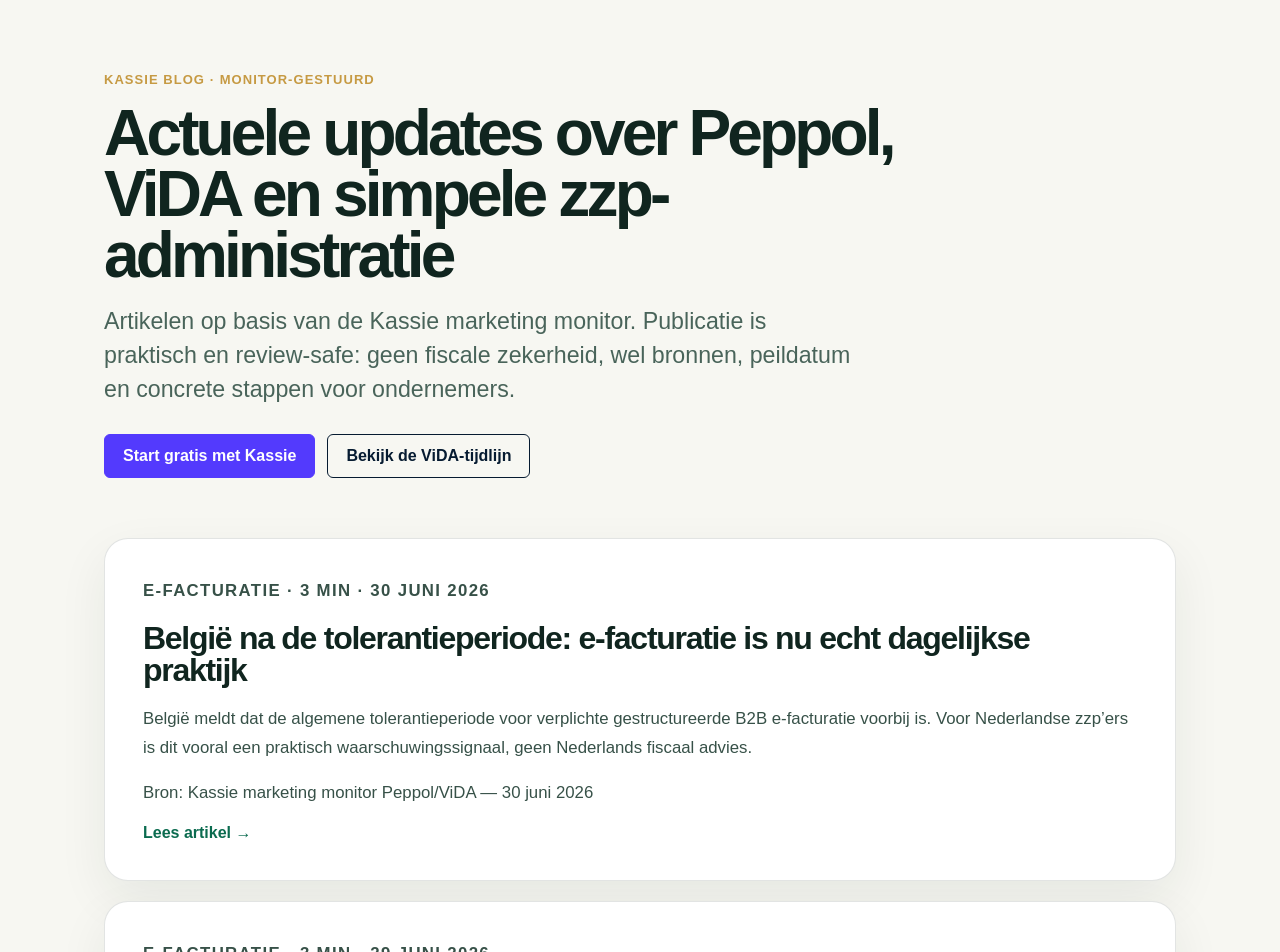
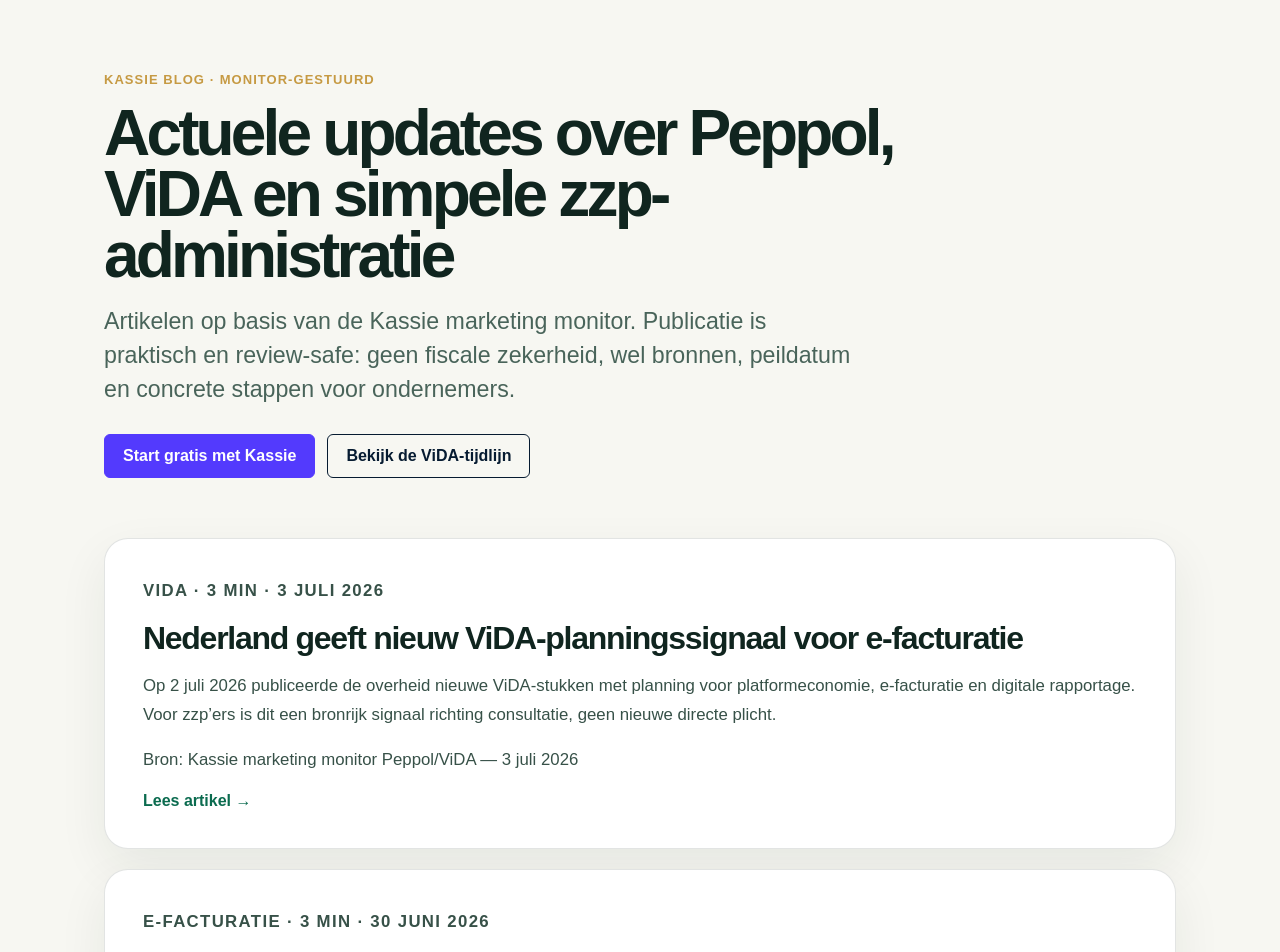
Before and after one commit to Snuushco/snuushco.github.io, a Next.js app: page /blog in a window 1280 px wide. Shown: the top 952 px of the page. Built offline with nearby package versions, Linux system fonts and the light colour scheme; no server answers.

Commit message:
Add Kassie blog on Dutch ViDA planning signal

```diff
--- a/app/blog/data.ts
+++ b/app/blog/data.ts
@@ -17,6 +17,66 @@
 };
 
 export const kassieBlogPosts: KassieBlogPost[] = [
+  {
+    slug: "nederland-vida-planning-e-facturatie-consultatie-2026",
+    title: "Nederland geeft nieuw ViDA-planningssignaal voor e-facturatie",
+    description: "Op 2 juli 2026 publiceerde de overheid nieuwe ViDA-stukken met planning voor platformeconomie, e-facturatie en digitale rapportage. Voor zzp’ers is dit een bronrijk signaal richting consultatie, geen nieuwe directe plicht.",
+    date: "2026-07-03",
+    updated: "2026-07-03",
+    monitorSource: "Kassie marketing monitor Peppol/ViDA — 3 juli 2026",
+    category: "ViDA",
+    readingTime: "3 min",
+    intro: "De Nederlandse overheid heeft op 2 juli 2026 nieuwe stukken gepubliceerd bij de implementatie van ViDA. Daarin staat meer planning voor de volgende onderdelen, waaronder elektronisch factureren en digitale rapportageverplichtingen. Voor zzp’ers en kleine ondernemers is dit vooral een vroeg waarschuwingssignaal: er is volgens deze monitor nog geen nieuwe algemene Nederlandse B2B e-facturatieplicht, maar de route richting consultatie en wetgeving wordt concreter. Dit artikel is praktische duiding en geen fiscaal of juridisch advies.",
+    keyTakeaways: [
+      "Het kabinet verwacht volgens de gepubliceerde stukken een wetsvoorstel over de ViDA-onderdelen voor platformeconomie eind 2026.",
+      "Voor elektronisch factureren en digitale rapportageverplichtingen wordt een wetsvoorstel in de zomer van 2027 genoemd, met het voornemen voor een internetconsultatie in het najaar van 2026.",
+      "Dit is nog geen directe Nederlandse B2B e-facturatieplicht voor alle zzp’ers; behandel het als planningssignaal en broncheckpunt.",
+      "Los daarvan blijven technische Peppol/UBL-updates relevant voor softwareleveranciers en koppelingen, waaronder de NPa-validatieartefacten die vanaf 17 augustus 2026 verplicht worden in de betrokken ketens."
+    ],
+    sections: [
+      {
+        heading: "Wat is het nieuwe Nederlandse signaal?",
+        body: [
+          "Op open.overheid.nl is op 2 juli 2026 een Nota naar aanleiding van het verslag gepubliceerd bij de Wet implementatie Richtlijn btw in het digitale tijdperk — enkele btw-registratie. De monitor noemt vooral de planning die daarin voor de resterende ViDA-onderdelen wordt geschetst.",
+          "Volgens de monitor wordt de Nederlandse implementatie voor platformeconomie eind 2026 bij de Tweede Kamer verwacht. Voor elektronisch factureren en digitale rapportageverplichtingen wordt een wetsvoorstel in de zomer van 2027 genoemd. Het voornemen is om hiervoor in het najaar van 2026 een internetconsultatie te starten."
+        ]
+      },
+      {
+        heading: "Wat betekent dit wel en niet voor zzp’ers?",
+        body: [
+          "Dit is belangrijk, maar nog geen knop die vandaag omgaat. De monitor vond geen nieuwe harde Nederlandse Peppol-, UBL- of B2B e-facturatieplicht voor alle zzp’ers. De juiste lezing is: de wetgevingsroute wordt concreter, dus ondernemers en softwarepartijen krijgen meer reden om factuurdata op orde te brengen.",
+          "Werk je internationaal, via platforms of met klanten die al gestructureerde facturen vragen? Dan is dit extra relevant. Laat btw- of grensoverschrijdende twijfelgevallen altijd controleren door je boekhouder of adviseur; Kassie claimt hier geen fiscale zekerheid."
+        ]
+      },
+      {
+        heading: "Koppeling met Peppol, UBL en België",
+        body: [
+          "De richting past bij de bredere Europese ViDA-lijn: facturatie verschuift steeds meer van losse pdf’s naar gestructureerde data en digitale rapportage. België is daarin al verder met verplichte gestructureerde B2B e-facturatie sinds 2026 voor Belgische btw-plichtige ondernemingen.",
+          "Daarnaast blijft de Nederlandse Peppolautoriteit relevant voor de technische laag. De monitor herhaalt dat nieuwe SI-UBL 2/NLCIUS- en Peppol BIS 3-validatieartefacten vanaf 17 augustus 2026 verplicht zijn voor de betrokken validatieketens en softwarepartijen."
+        ]
+      },
+      {
+        heading: "Praktische voorbereiding zonder paniek",
+        body: [
+          "Controleer of je facturatie- of boekhoudsoftware UBL kan maken, Peppol ondersteunt of een duidelijke planning heeft. Zorg dat klantgegevens, btw-nummers, factuurregels en referenties gestructureerd worden vastgelegd.",
+          "Gebruik de aangekondigde consultatie vooral als moment om vragen te verzamelen: wat moet je software straks automatisch kunnen, welke controles blijven menselijk, en wanneer is review door een boekhouder nodig?"
+        ]
+      }
+    ],
+    sources: [
+      { label: "Open Overheid — Nota n.a.v. verslag ViDA-implementatie, 2 juli 2026", href: "https://open.overheid.nl/documenten/3ae2244c-8b17-4051-9fcb-df5ddafff42f" },
+      { label: "Open Overheid — beslisnota’s bij ViDA-implementatie, 2 juli 2026", href: "https://open.overheid.nl/documenten/5aa2936e-6dd7-4232-8be4-32668f55b87d" },
+      { label: "Europese Commissie — ViDA implementation work programme 2026", href: "https://taxation-customs.ec.europa.eu/document/download/c6153542-8b34-4308-b7e4-9e65e55eb79d_en?filename=ViDA%20implementation-Work%20program.pdf" },
+      { label: "Europese Commissie — VAT in the Digital Age", href: "https://taxation-customs.ec.europa.eu/taxation/vat/vat-digital-age-vida_en" },
+      { label: "Nederlandse Peppolautoriteit — mei-release SI-UBL 2 en Peppol BIS 3", href: "https://peppolautoriteit.nl/actueel/nieuws/2026/05/22/mei-release-van-si-ubl-2-en-peppol-bis-3-gepubliceerd" },
+      { label: "België — gestructureerde elektronische facturen verplicht sinds 2026", href: "https://efactuur.belgium.be/nl/article/gestructureerde-elektronische-facturen-tussen-ondernemingen-verplicht-sinds-2026" }
+    ],
+    related: [
+      { label: "ViDA & Peppol tijdlijn", href: "/e-facturatie/vida-peppol-tijdlijn" },
+      { label: "UBL uitgelegd", href: "/kennisbank/ubl" },
+      { label: "Peppol-ready-check", href: "/tools/peppol-ready-check" }
+    ]
+  },
   {
     slug: "belgie-e-facturatie-tolerantieperiode-voorbij-2026",
     title: "België na de tolerantieperiode: e-facturatie is nu echt dagelijkse praktijk",
```
